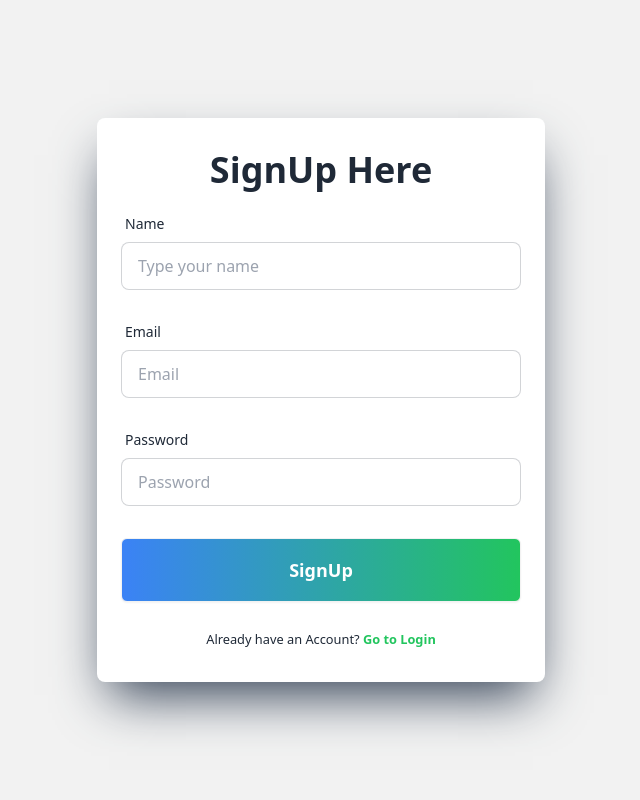
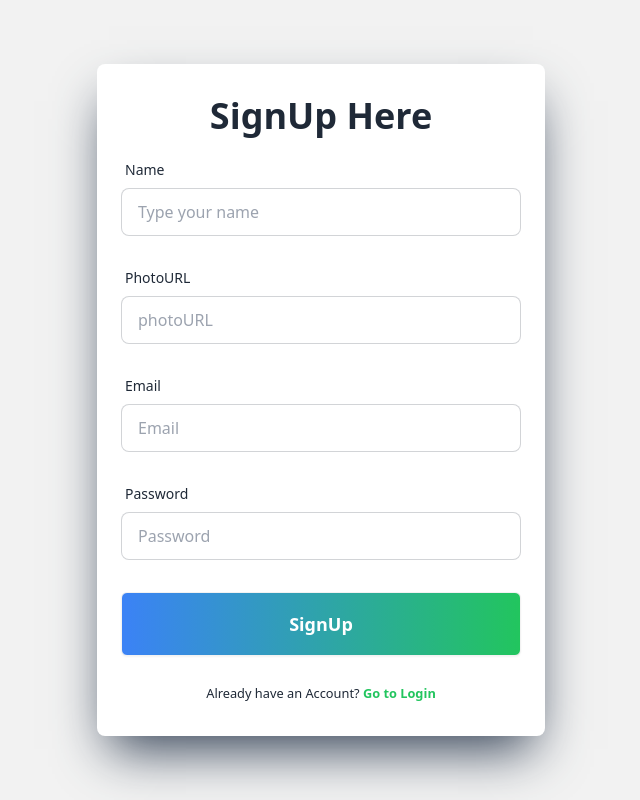
Before and after one commit to opuzayed/Food-Paradise, a React (Vite) app in the folder Food-Paradise-Client/: page /signup in a window 1280 px wide. Shown: the whole page, without its empty margins (319-959 px from the left). Built offline with nearby package versions, Linux system fonts and the light colour scheme; no server answers.

Commit message:
update user profile function from firebae impliment

```diff
--- a/Food-Paradise-Client/src/Pages/SignUp/SignUp.jsx
+++ b/Food-Paradise-Client/src/Pages/SignUp/SignUp.jsx
@@ -42,6 +42,17 @@ const SignUp = () => {
                 placeholder="Type your name"
                 {...register("name")}
                 name="name"
+                className="input input-bordered w-full"
+              />
+            </div>
+            <div className="form-control">
+              <label className="label">
+                <span className="label-text">PhotoURL</span>
+              </label>
+              <input
+                type="text"
+                placeholder="photoURL"
+                {...register("photoURL")}
                 className="input input-bordered w-full"
               />
             </div>
--- a/Food-Paradise-Client/src/Providers/AuthProvider.jsx
+++ b/Food-Paradise-Client/src/Providers/AuthProvider.jsx
@@ -1,6 +1,6 @@
 import { useEffect, useState } from "react";
 import { createContext } from "react";
-import { createUserWithEmailAndPassword, getAuth, onAuthStateChanged, signInWithEmailAndPassword, signOut } from "firebase/auth";
+import { createUserWithEmailAndPassword, getAuth, onAuthStateChanged, signInWithEmailAndPassword, signOut, updateProfile } from "firebase/auth";
 import { app } from "../Firebase/firebase.config";
 
 export const AuthContext = createContext(null);
@@ -25,6 +25,12 @@ const AuthProvider = ({ children }) => {
     return signOut(auth);
   }
 
+  const updateUserProfile = (name, photo) => {
+    updateProfile(auth.currentUser, {
+      displayName: name, photoURL: photo
+    });
+  }
+
    useEffect(()=> {
     const unsubscribe = onAuthStateChanged(auth, currentUser => {
       setUser(currentUser);
@@ -41,7 +47,8 @@ const AuthProvider = ({ children }) => {
     loading,
     createUser,
     signIn,
-    logOut
+    logOut,
+    updateUserProfile
   };
 
   return (
```
